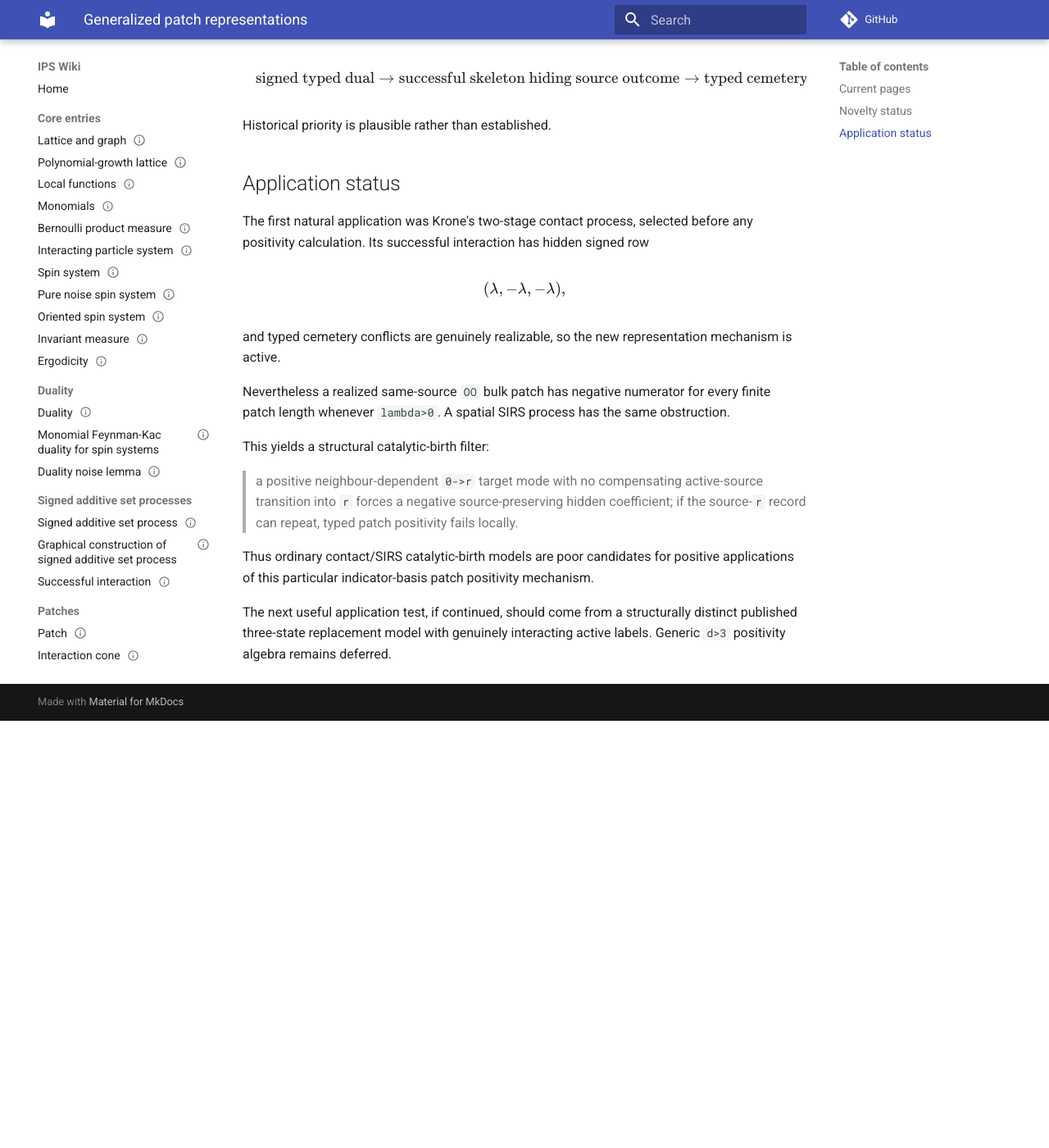
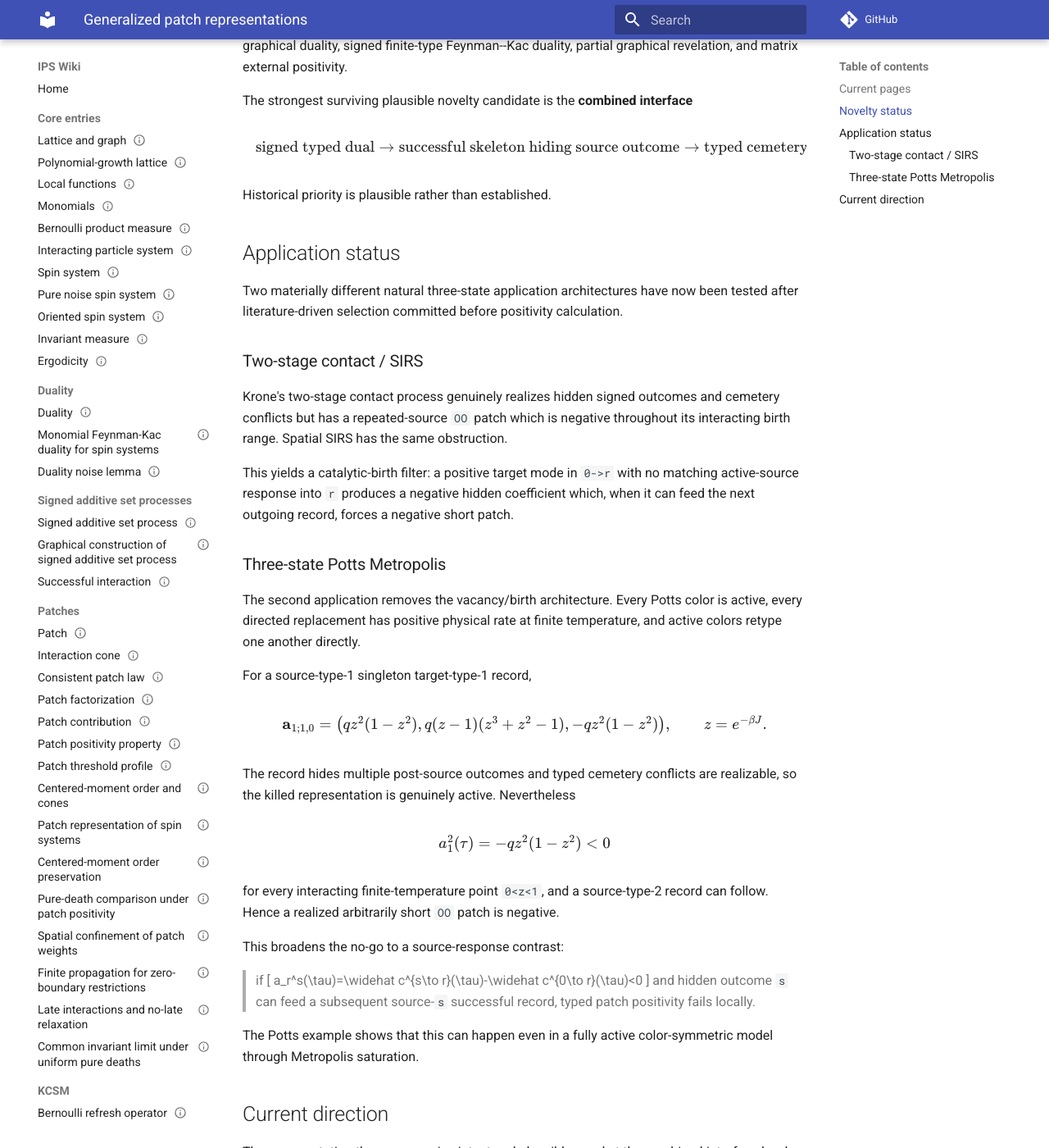
Before and after one commit to maciejgluchowski86-beep/ips-wiki, an MkDocs documentation site: the page built from docs/generalized-patch-representations.md, in a window 1280 px wide and 1400 px high, scrolled down 1403 px. Shown: the whole window at 82% size. Built offline with MkDocs 1.6.1 and Material for MkDocs 9.7.7, drawn with Linux system fonts in a browser that asks for light colours; comment, search, counter and statistics services are not loaded; before the commit the page ends 2282 px from its top, so only the background shows below that; some of the changed text lies outside the part shown.

Commit message:
docs: add Potts application obstruction to generalized patch hub

```diff
--- a/docs/generalized-patch-representations.md
+++ b/docs/generalized-patch-representations.md
@@ -18,6 +18,7 @@ The programme proceeds through finite-state duality, killed patch factorization,
 - [Exact three-state spectral positivity criterion](generalized-patch-representations/three-state-spectral-criterion.md): mathematically correct exact `d=3` spectral test. The later novelty audit found this scalar theorem directly subsumed by third-order SISO external-positivity theory, so it is not a project novelty claim.
 - [Natural three-state positivity subclass](generalized-patch-representations/natural-three-state-subclass.md): exchange-symmetric genuinely nonbinary systems with an exact algebraic endpoint criterion; useful as a structured application gate, but not the primary novelty anchor.
 - [Two-stage contact application obstruction](generalized-patch-representations/two-stage-contact-application-obstruction.md): literature-selected genuine three-state contact process where the killed typed representation is nonvacuous but a realized `OO` patch is strictly negative throughout the interacting range, yielding a catalytic-birth no-go.
+- [Potts Metropolis application obstruction](generalized-patch-representations/potts-metropolis-application-obstruction.md): fully active symmetric three-state Metropolis dynamics genuinely realizes hidden outcomes and typed cemetery conflicts but still fails patch positivity through a short-`OO` source-response contrast.
 
 ## Novelty status
 
@@ -41,20 +42,53 @@ Historical priority is plausible rather than established.
 
 ## Application status
 
-The first natural application was Krone's two-stage contact process, selected before any positivity calculation. Its successful interaction has hidden signed row
+Two materially different natural three-state application architectures have now been tested after literature-driven selection committed before positivity calculation.
+
+### Two-stage contact / SIRS
+
+Krone's two-stage contact process genuinely realizes hidden signed outcomes and cemetery conflicts but has a repeated-source `OO` patch which is negative throughout its interacting birth range. Spatial SIRS has the same obstruction.
+
+This yields a catalytic-birth filter: a positive target mode in `0->r` with no matching active-source response into `r` produces a negative hidden coefficient which, when it can feed the next outgoing record, forces a negative short patch.
+
+### Three-state Potts Metropolis
+
+The second application removes the vacancy/birth architecture. Every Potts color is active, every directed replacement has positive physical rate at finite temperature, and active colors retype one another directly.
+
+For a source-type-1 singleton target-type-1 record,
 
 \[
-(\lambda,-\lambda,-\lambda),
+\mathbf a_{1;1,0}
+=
+\left(
+qz^2(1-z^2),
+q(z-1)(z^3+z^2-1),
+-qz^2(1-z^2)
+\right),
+\qquad z=e^{-\beta J}.
 \]
 
-and typed cemetery conflicts are genuinely realizable, so the new representation mechanism is active.
+The record hides multiple post-source outcomes and typed cemetery conflicts are realizable, so the killed representation is genuinely active. Nevertheless
 
-Nevertheless a realized same-source `OO` bulk patch has negative numerator for every finite patch length whenever `lambda>0`. A spatial SIRS process has the same obstruction.
+\[
+a_1^2(\tau)=-qz^2(1-z^2)<0
+\]
 
-This yields a structural catalytic-birth filter:
+for every interacting finite-temperature point `0<z<1`, and a source-type-2 record can follow. Hence a realized arbitrarily short `OO` patch is negative.
 
-> a positive neighbour-dependent `0->r` target mode with no compensating active-source transition into `r` forces a negative source-preserving hidden coefficient; if the source-`r` record can repeat, typed patch positivity fails locally.
+This broadens the no-go to a source-response contrast:
 
-Thus ordinary contact/SIRS catalytic-birth models are poor candidates for positive applications of this particular indicator-basis patch positivity mechanism.
+> if
+> \[
+> a_r^s(\tau)=\widehat c^{s\to r}(\tau)-\widehat c^{0\to r}(\tau)<0
+> \]
+> and hidden outcome `s` can feed a subsequent source-`s` successful record, typed patch positivity fails locally.
 
-The next useful application test, if continued, should come from a structurally distinct published three-state replacement model with genuinely interacting active labels. Generic `d>3` positivity algebra remains deferred.
+The Potts example shows that this can happen even in a fully active color-symmetric model through Metropolis saturation.
+
+## Current direction
+
+The representation theorem remains intact and plausibly novel at the combined-interface level, but the two natural application blocks substantially weaken the case for **bulk patch positivity** as the generic multistate application engine.
+
+No third positivity-driven model search is currently active, and generic `d>3` positivity algebra remains deferred.
+
+If the programme continues, the next scientifically distinct question is whether the killed typed patch representation has useful cancellation or representation consequences **without** imposing nonnegativity of every bulk patch.
```
